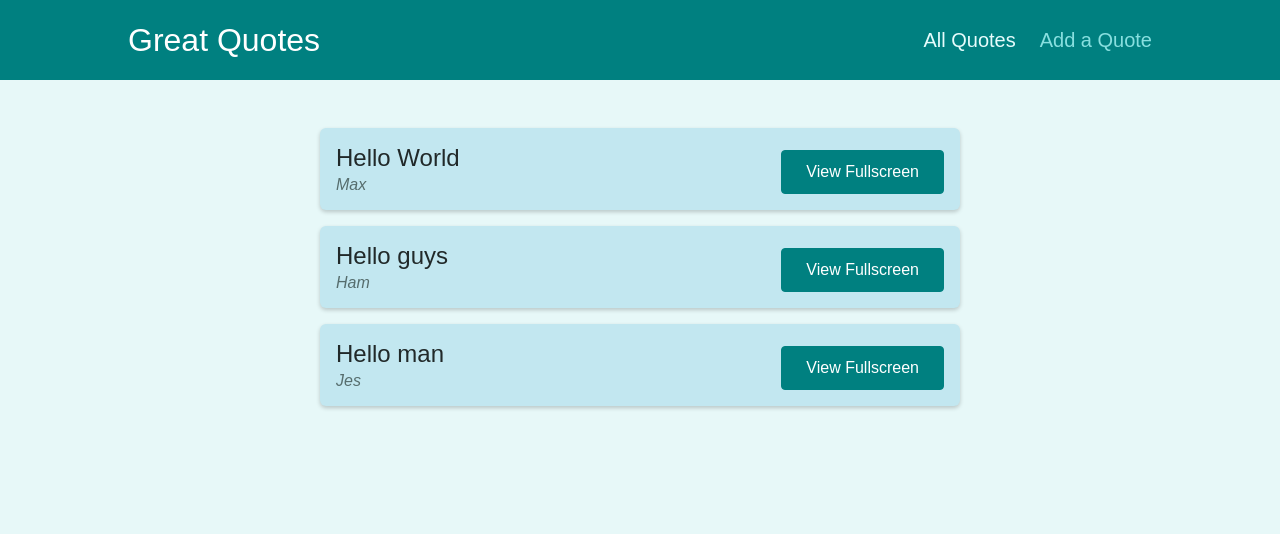
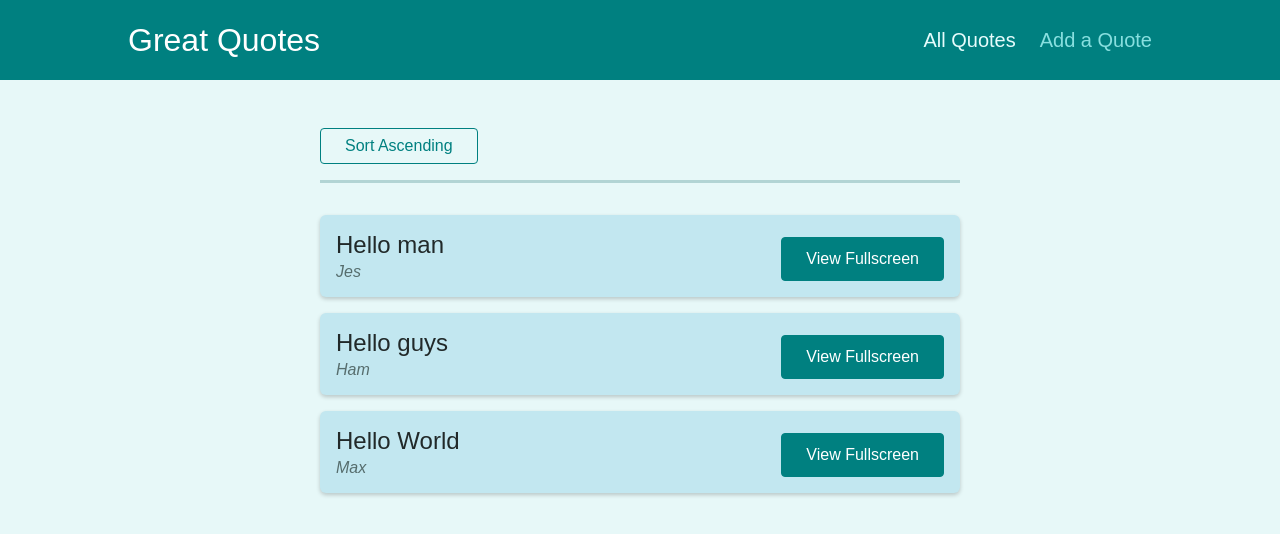
Before and after one commit to Hanqing1234/react-router-client-side-rendering, a React (Create React App) app: page /quotes in a window 1280 px wide. Shown: the top 534 px of the page. Built offline with nearby package versions, Linux system fonts and the light colour scheme.

Commit message:
added useLocation and sort function with query parameters

```diff
--- a/src/components/quotes/QuoteForm.js
+++ b/src/components/quotes/QuoteForm.js
@@ -1,10 +1,12 @@
-import { useRef } from 'react';
+import { useRef, useState, Fragment } from "react";
+import { Prompt } from "react-router-dom";
 
-import Card from '../UI/Card';
-import LoadingSpinner from '../UI/LoadingSpinner';
-import classes from './QuoteForm.module.css';
+import Card from "../UI/Card";
+import LoadingSpinner from "../UI/LoadingSpinner";
+import classes from "./QuoteForm.module.css";
 
 const QuoteForm = (props) => {
+  const [isEntering, setIsEntering] = useState(false);
   const authorInputRef = useRef();
   const textInputRef = useRef();
 
@@ -19,9 +21,28 @@
     props.onAddQuote({ author: enteredAuthor, text: enteredText });
   }
 
+  const finishEnteringHandler = () => {
+    setIsEntering(false);
+  }
+
+  const formFocusedHandler = () => {
+    setIsEntering(true);
+  };
+
   return (
+    <Fragment>
+      <Prompt
+        when={isEntering}
+        message={(location) =>
+          "Are you sure you want to leave? All your entered data will be lost!"
+        }
+      />
       <Card>
-      <form className={classes.form} onSubmit={submitFormHandler}>
+        <form
+          onFocus={formFocusedHandler}
+          className={classes.form}
+          onSubmit={submitFormHandler}
+        >
           {props.isLoading && (
             <div className={classes.loading}>
               <LoadingSpinner />
@@ -29,18 +50,19 @@
           )}
 
           <div className={classes.control}>
-          <label htmlFor='author'>Author</label>
-          <input type='text' id='author' ref={authorInputRef} />
+            <label htmlFor="author">Author</label>
+            <input type="text" id="author" ref={authorInputRef} />
           </div>
           <div className={classes.control}>
-          <label htmlFor='text'>Text</label>
-          <textarea id='text' rows='5' ref={textInputRef}></textarea>
+            <label htmlFor="text">Text</label>
+            <textarea id="text" rows="5" ref={textInputRef}></textarea>
           </div>
           <div className={classes.actions}>
-          <button className='btn'>Add Quote</button>
+            <button onClick={finishEnteringHandler} className="btn">Add Quote</button>
           </div>
         </form>
       </Card>
+    </Fragment>
   );
 };
 
--- a/src/components/quotes/QuoteList.js
+++ b/src/components/quotes/QuoteList.js
@@ -1,13 +1,44 @@
-import { Fragment } from 'react';
+import { Fragment } from "react";
+import { useHistory, useLocation } from "react-router-dom";
 
-import QuoteItem from './QuoteItem';
-import classes from './QuoteList.module.css';
+import QuoteItem from "./QuoteItem";
+import classes from "./QuoteList.module.css";
+
+const sortQuotes = (quotes, ascending) => {
+  return quotes.sort((quoteA, quoteB) => {
+    if (ascending) {
+      return quoteA.id > quoteB.id ? 1 : -1;
+    } else {
+      return quoteA.id < quoteB.id ? 1 : -1;
+    }
+  });
+};
 
 const QuoteList = (props) => {
+  const history = useHistory();
+  const location = useLocation();
+
+  const queryParams = new URLSearchParams(location.search);
+  console.log(queryParams);
+
+  const isSortingAscending = queryParams.get("sort") === "asc";
+  console.log(isSortingAscending);
+
+  const sortedQuotes = sortQuotes(props.quotes, isSortingAscending);
+
+  const changeSortingHandler = () => {
+    history.push('/quotes?sort=' + (isSortingAscending ? 'desc' : 'asc'));
+  };
+
   return (
     <Fragment>
+      <div className={classes.sorting}>
+        <button onClick={changeSortingHandler}>
+          Sort {isSortingAscending ? "Descending" : "Ascending"}
+        </button>
+      </div>
       <ul className={classes.list}>
-        {props.quotes.map((quote) => (
+        {sortedQuotes.map((quote) => (
           <QuoteItem
             key={quote.id}
             id={quote.id}
```
Also changed, not shown: 1 other file (tests, documents, lock files or other folders). Lines whose indentation alone changed are shown as unchanged.
